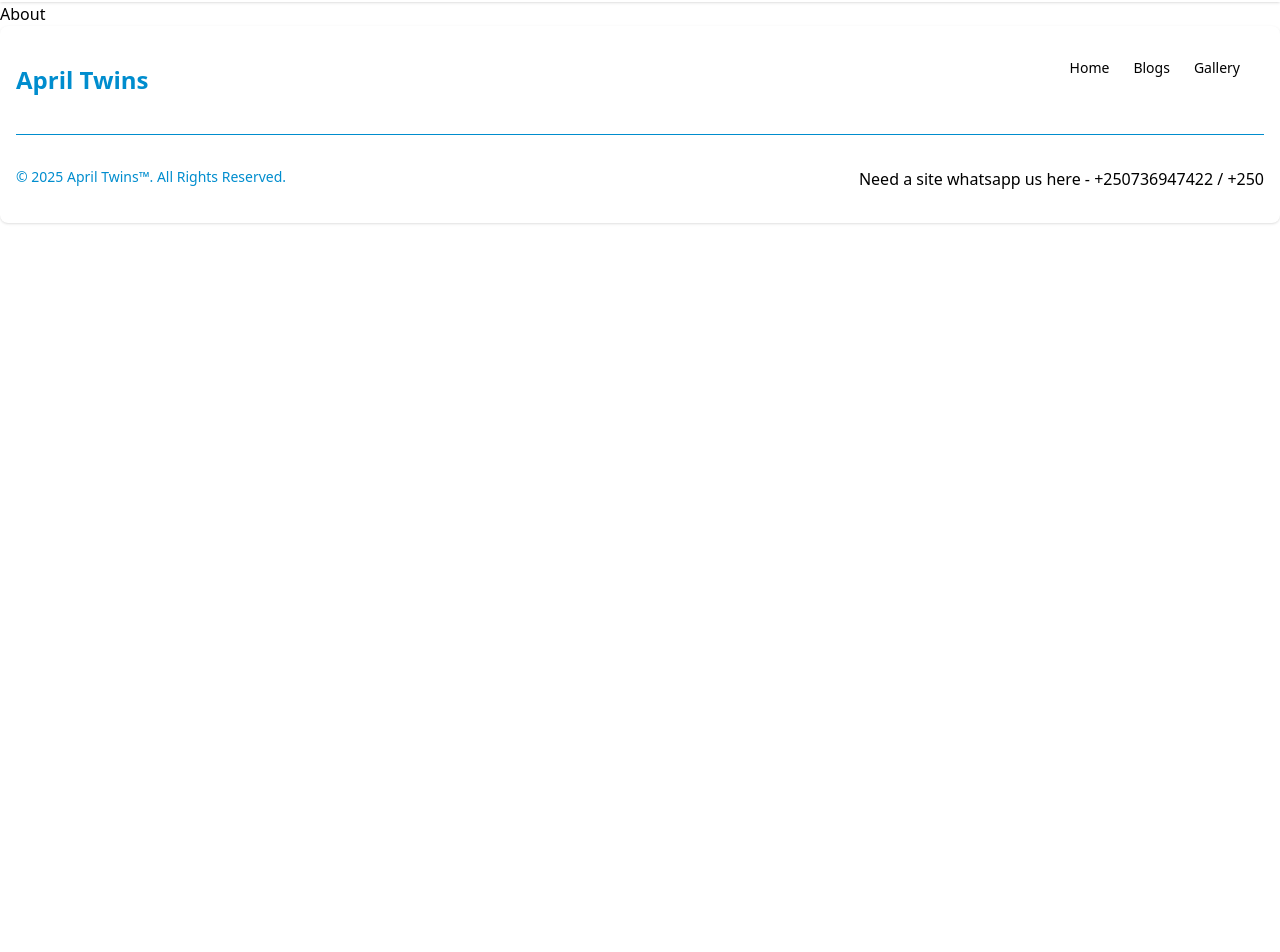
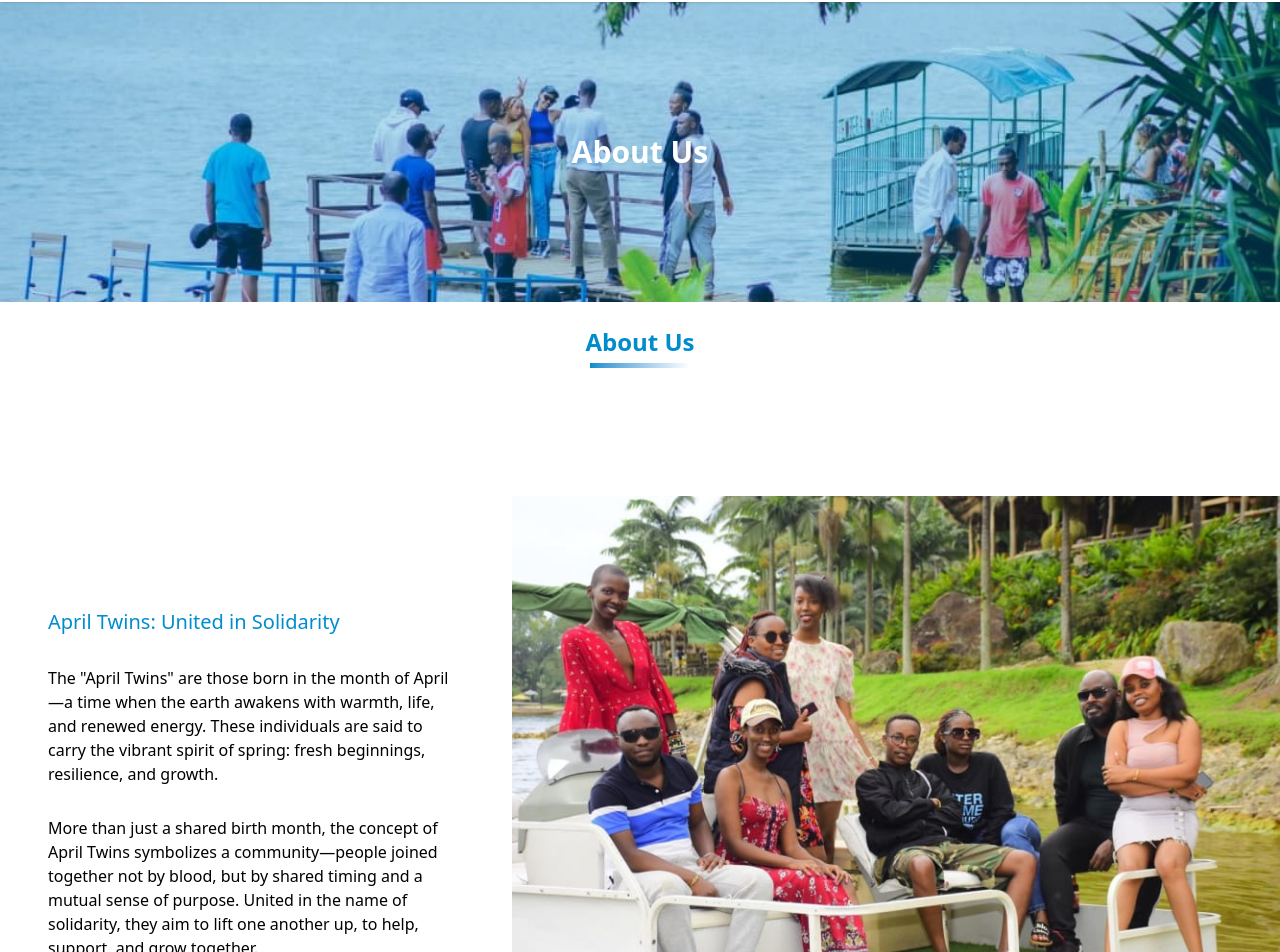
Before and after one commit to FullStackDev-Alvin/apriltwins-frontend, a React (Vite) app: page /About in a window 1280 px wide. Shown: the part 78-1030 px from the top of the page. Before the commit the page ends 800 px from the top, so only its background shows below. Built offline with nearby package versions, Linux system fonts and the light colour scheme.

Commit message:
about us updated

```diff
--- /dev/null
+++ b/src/Components/BackdropComponent.jsx
@@ -0,0 +1,16 @@
+import React from 'react'
+import image from "/1.jpg";
+
+
+const BackdropComponent = ({title:title}) => {
+  return (
+    <div style={{backgroundImage: `url(${image})`}} className='min-w-screen h-[300px] bg-cover bg-center '>
+        <div className='w-full h-full bg-primary/30 flex flex-col justify-center items-center'>
+            <h1 className='text-white font-bold text-3xl'>{title}</h1>
+
+        </div>
+    </div>
+  )
+}
+
+export default BackdropComponent
--- /dev/null
+++ b/src/Components/ReusableLeftToRight.jsx
@@ -0,0 +1,27 @@
+import React from 'react'
+
+const ReusableLeftToRight = ({paragraph,title,header,image}) => {
+  return (
+    <div className='max-w-screen-xl m-auto py-6'>
+        <div className='flex flex-col justify-center items-center gap-[5px]'>
+            <h2 className='font-bold  text-primary text-2xl text-center'>{title}</h2>
+            <div className='w-[100px] h-[5px] bg-gradient-to-r from-primary to-bg'></div>
+        </div>
+        <div className='flex flex-col  md:flex-row justify-center items-end my-32 h-fit'>
+            <div className='w-full md:w-[40%]  flex flex-col gap-[30px] p-6 md:p-12'>
+                <h2 className='text-primary w-full text-xl'>{header}</h2>
+                {paragraph.map((para)=>(
+                    <p className='text-md'>
+                        {para}
+                    </p>
+                ))}
+            </div>
+            <div className='w-full md:w-[60%] '>
+                <img src={image} className='w-full' alt="Who We Are" />
+            </div>
+        </div>
+    </div>
+  )
+}
+
+export default ReusableLeftToRight
--- a/src/Pages/About.jsx
+++ b/src/Pages/About.jsx
@@ -1,8 +1,26 @@
 import React from 'react'
+import BackdropComponent from '../Components/BackdropComponent'
+import ReusableLeftToRight from '../Components/ReusableLeftToRight'
 
 const About = () => {
+    const AboutContent= [
+        {
+            title:"About Us",
+            header:"April Twins: United in Solidarity",
+            paragraph:[
+                'The "April Twins" are those born in the month of April—a time when the earth awakens with warmth, life, and renewed energy. These individuals are said to carry the vibrant spirit of spring: fresh beginnings, resilience, and growth.',
+                "More than just a shared birth month, the concept of April Twins symbolizes a community—people joined together not by blood, but by shared timing and a mutual sense of purpose. United in the name of solidarity, they aim to lift one another up, to help, support, and grow together."
+            ],
+            image:"/about.jpg"
+        }
+    ]
   return (
-    <div>About</div>
+    <div>
+        <BackdropComponent title="About Us"/>
+        {AboutContent.map((content)=>(
+            <ReusableLeftToRight  title={content.title} paragraph={content.paragraph} image={content.image} header={content.header}/>
+        ))}
+    </div>
   )
 }
 
```
Also changed, not shown: public/about.jpg (added).
